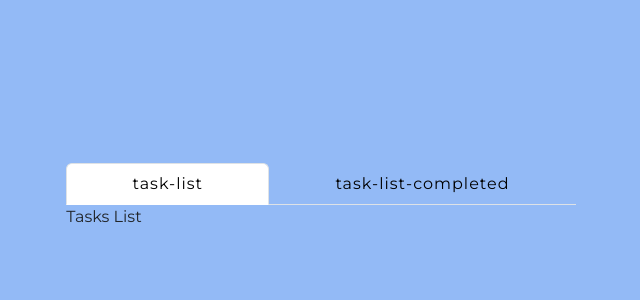
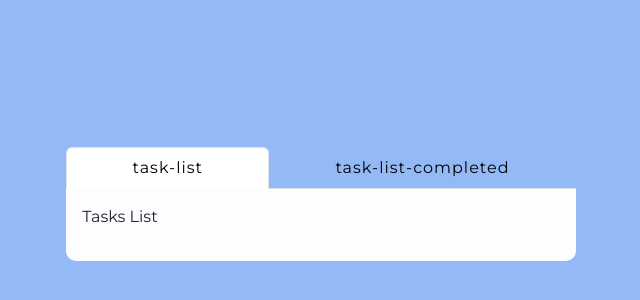
Before and after one commit to jimmark1/ToDo-App, a React (Create React App) app in the folder todo_app/: page / in a window 1280 px wide. Shown: the part 196-496 px from the top of the page, without its empty margins (319-959 px from the left). Built offline with nearby package versions, Linux system fonts and the light colour scheme.

Commit message:
Update TodoPage.tsx

```diff
--- a/todo_app/src/pages/TaskPage/TodoPage.tsx
+++ b/todo_app/src/pages/TaskPage/TodoPage.tsx
@@ -15,16 +15,17 @@ const Todo = () => {
                className={`${pageStlye.container} d-flex justify-content-center align-items-center`}>
                <div className="col-lg-5 container-fluid">
                     <Tabs
-                         className="nav-fill"
+                         className="nav-fill nav-tabs"
                          defaultActiveKey="task-list"
                          id="tab">
                          <Tab
-                              className={`${pageStlye.tab}`}
+                              className={`${pageStlye.todoContainer}  p-3`}
                               eventKey="task-list"
                               title="task-list">
                               <p>Tasks List</p>
                          </Tab>
                          <Tab
+                              className={`${pageStlye.todoContainer}  p-3`}
                               eventKey="task-list-completed"
                               title="task-list-completed">
                               <p>Completed Tasks</p>
```
